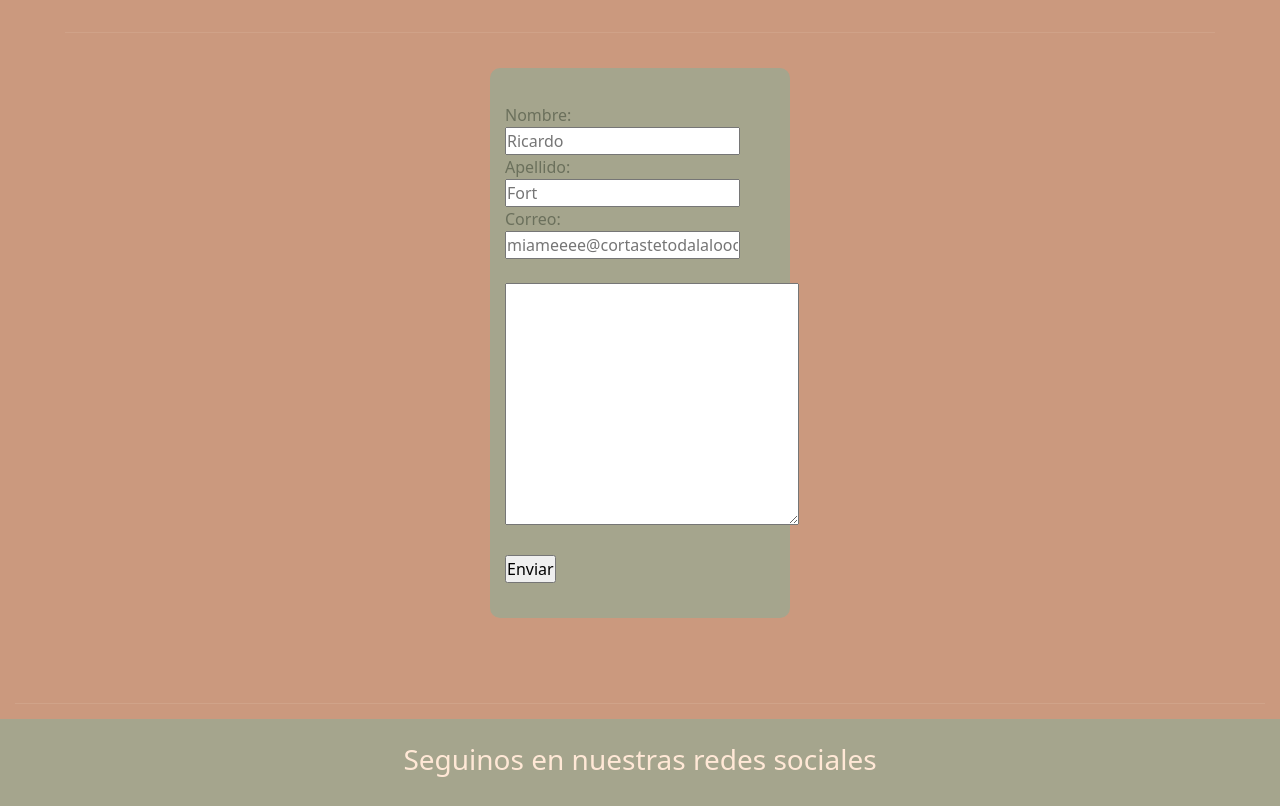
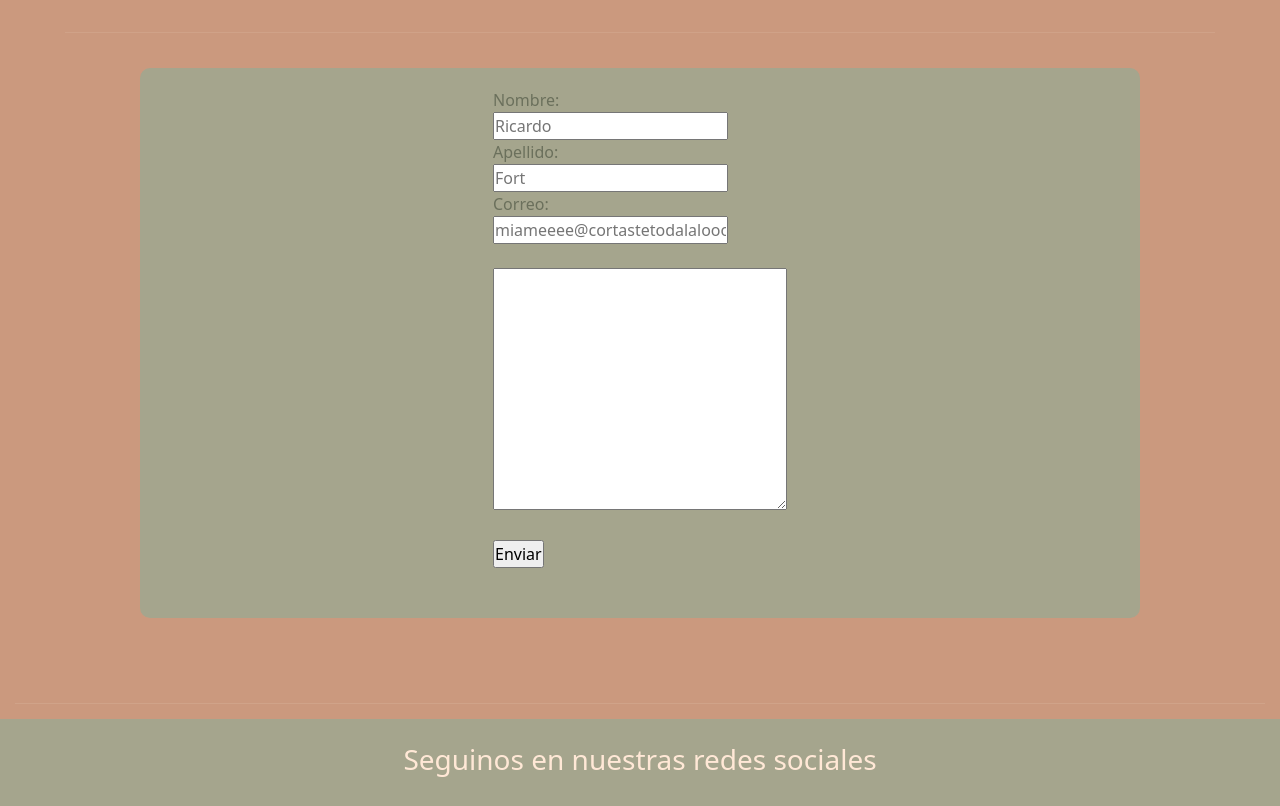
Before and after one commit to Camilu9/idea.debenedetto, a website: page pages/contacto.html in a window 1280 px wide. Shown: the part 679-1485 px from the top of the page. Drawn offline with nearby package versions, Linux system fonts and the light colour scheme.

Commit message:
ensancho el formulario

```diff
--- a/pages/contacto.html
+++ b/pages/contacto.html
@@ -71,6 +71,7 @@
     o pedirme asesoramiento si tenes dudas a la hora de <br>
     elegir algo acorde a tu estilo de decoración.</p></div>
     </div> <hr>
+    <div class="divform">
     <div class="form">
         <form action="">
             <label for="nombre">Nombre:</label><br>
@@ -82,7 +83,7 @@
             <textarea name="Comentario" id="" cols="30" rows="10"></textarea><br><br>
             <input type="submit" value="Enviar">
         </form>
-    </div>
+    </div></div>
     </main></div><hr>
     <div>
         <footer class="footerContact"><br>
--- a/sass/_contacto.scss
+++ b/sass/_contacto.scss
@@ -36,21 +36,25 @@
 .pContact {
   text-align: center;
 }
+/*doy funcion de flex, centro el contenido, doy un radio al borde, color de fondo, margin, padding, height y widht al div que contiene el formulario*/
 .form {
   display: flex;
   justify-content: center;
-}
-/*doy color a las letras y margen del formulario de la pagina contacto*/
-.contacto form {
-  display: inline-block;
-  color: $verde3;
   border-radius: 10px;
   background-color: $verde2;
-  align-content: center;
   padding: 20px 15px;
   margin: 20px;
   height: 550px;
-  width: 300px;
+  width: 1000px;
+}
+/*doy funcion de flex y centro el contenido del div */
+.divform{
+  display: flex;
+  justify-content: center;
+}
+/*doy color a las letras del formulario de la pagina contacto*/
+.contacto form {
+  color: $verde3;
 }
 /*doy color al footer de la pagina contactos*/
 .footerContact {
```
Also changed, not shown: css/style.css.
